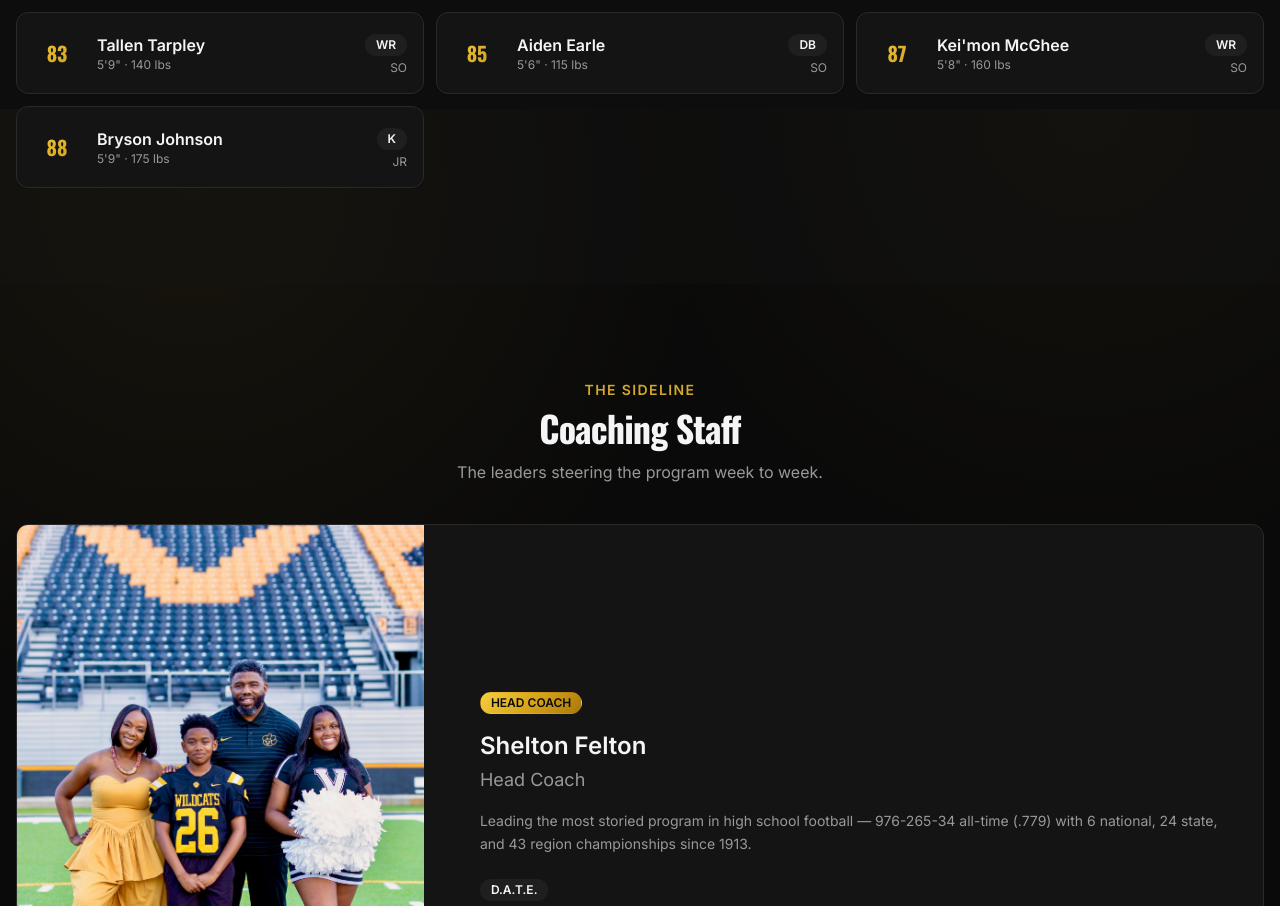
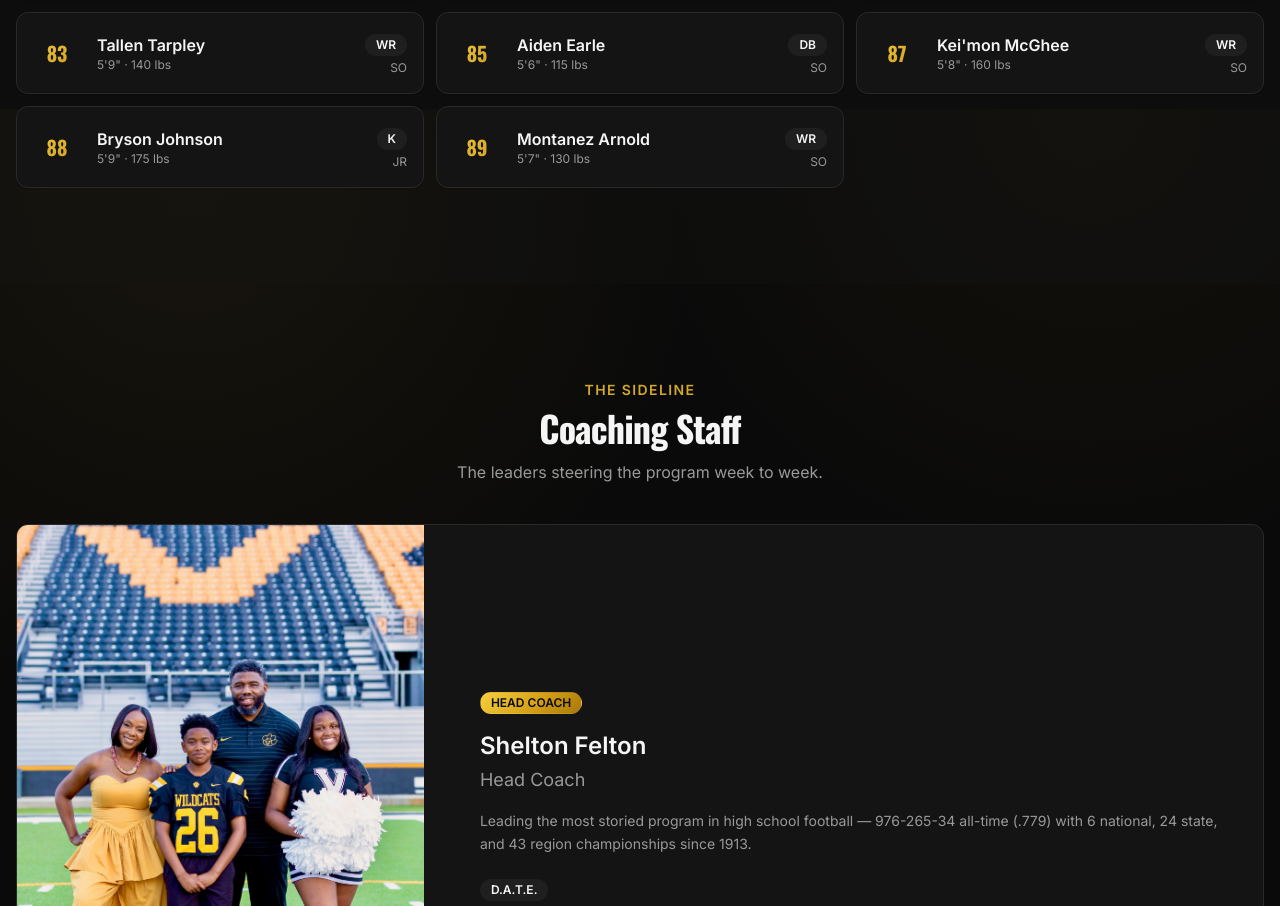
Before and after one commit to calebbsides/vhs-wildcats, a React (Vite) app: page / in a window 1280 px wide. Shown: the part 11091-11997 px from the top of the page. Built offline with nearby package versions, Linux system fonts and the light colour scheme.

Commit message:
Update content.ts

```diff
--- a/src/data/content.ts
+++ b/src/data/content.ts
@@ -321,7 +321,7 @@ export const content = {
      { number: 85, name: "Aiden Earle", position: "DB", grade: "SO", heightIn: 66, weightLb: 115 },
      { number: 87, name: "Kei'mon McGhee", position: "WR", grade: "SO", heightIn: 68, weightLb: 160 },
      { number: 88, name: "Bryson Johnson", position: "K", grade: "JR", heightIn: 69, weightLb: 175 },
-   //  { number: 89, name: "Montanez Arnold", position: "WR", grade: "SO", heightIn: 67, weightLb: 130 },
+     { number: 89, name: "Montanez Arnold", position: "WR", grade: "SO", heightIn: 67, weightLb: 130 },
    //  { number: 90, name: "Lawson Waldrep", position: "K", grade: "JR", heightIn: 68, weightLb: 180 },
    //  { number: 91, name: "Daylan Brinson", position: "DL", grade: "SO", heightIn: 70, weightLb: 245 },
    //  { number: 92, name: "Aden Gloster", position: "DL, TE", grade: "SR", heightIn: 69, weightLb: 220 },
```
